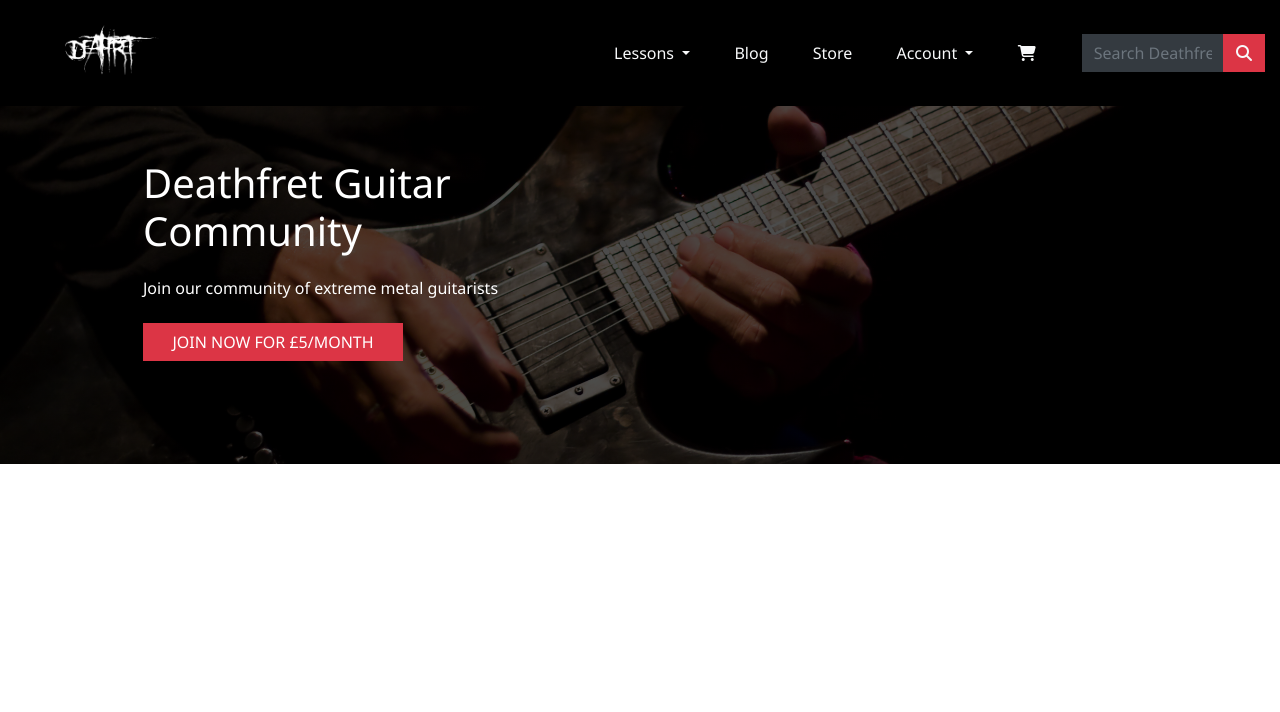
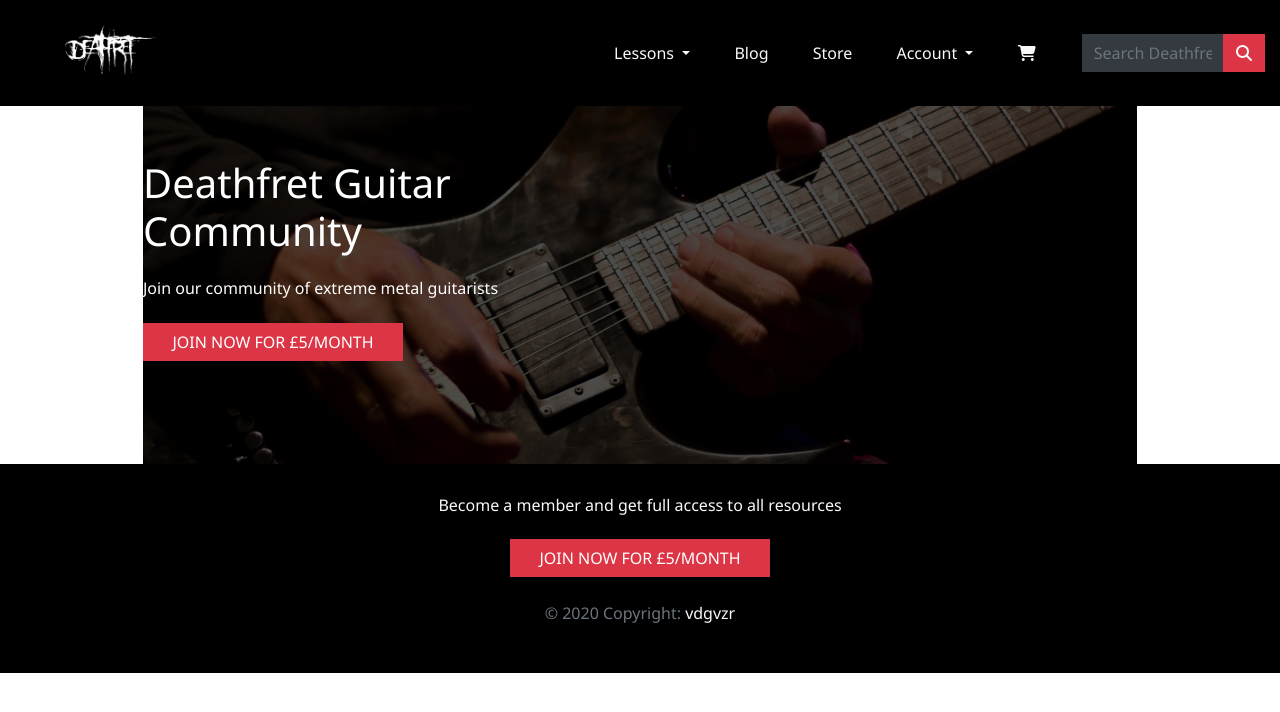
Before and after one commit to Code-Institute-Submissions/milestone-project-114, a Django app: page / in a window 1280 px wide. Shown: the top 712 px of the page. Run offline with Django 3.2, Linux system fonts and the light colour scheme; some libraries are stand-ins or nearby versions.

Commit message:
Added site footer to base.html

```diff
--- a/index/templates/index/index.html
+++ b/index/templates/index/index.html
@@ -12,8 +12,9 @@
 {% endblock %}
 
 {% block content %}
+    <div class="container">
         <div class="index-banner">
-        <div class="container h-100">
+            <div class="h-100">
                 <div class="row h-100">
                     <div class="col-7 col-md-6 my-auto text-white">
                         <h1>Deathfret Guitar<br/>Community</h1>
@@ -29,4 +30,9 @@
                 </div>
             </div>
         </div>
+
+        <div>
+            <!--Insta posts-->
+        </div>
+    </div>
 {% endblock %}
--- a/templates/base.html
+++ b/templates/base.html
@@ -42,7 +42,7 @@
   </head>
   <body>
     <header class="container-fluid fixed-top">
-        <div id="nav" class="row navbar-dark bg-black d-none d-lg-flex">
+        <nav id="nav" class="row navbar-dark bg-black d-none d-lg-flex">
             <div class="col-12 col-lg-5 py-3 my-auto">
                 <a href="{% url 'index' %}" class="navbar-brand ml-4">
                     <img class="logo" src="{% static 'deathfret-logo.png' %}" alt="deathfret-logo">
@@ -128,7 +128,7 @@
             </div>
 
             <div class="col-12 col-lg-2 py-3 my-auto align-right">
-                <form method="GET" action="">
+                <form class="form-inline" method="GET" action="">
                     <div class="input-group">
                         <input type="text" class="form-control rounded-0 bg-dark border-0" name="q" placeholder="Search Deathfret">
 
@@ -142,7 +142,7 @@
                     </div>
                 </form>
             </div>
-        </div>
+        </nav>
     </header>
 
     {% if messages %}
@@ -155,6 +155,22 @@
     {% block content %}
     {% endblock %}
 
+    <footer class="page-footer font-small text-light bg-black py-3 text-center">
+        <div class="container">
+            <h6 class="py-3">Become a member and get full access to all resources</h6>
+
+            <h5>
+                <a href="" class="subscribe-button btn btn-danger rounded-0 text-uppercase">Join now for £5/month</a>
+            </h5>
+
+            <nav class="row text-secondary footer-copyright py-3">
+                <div class="col-12">
+                    <p>© 2020 Copyright: <a style="text-decoration:none;" class="text-light" href="https://github.com/vdgvzr" target="_blank">vdgvzr</a></p>
+                </div>
+            </nav>
+        </div>
+    </footer>
+
     {% block post_js %}
     {% endblock %}
   </body>
```
Lines whose indentation alone changed are shown as unchanged.
